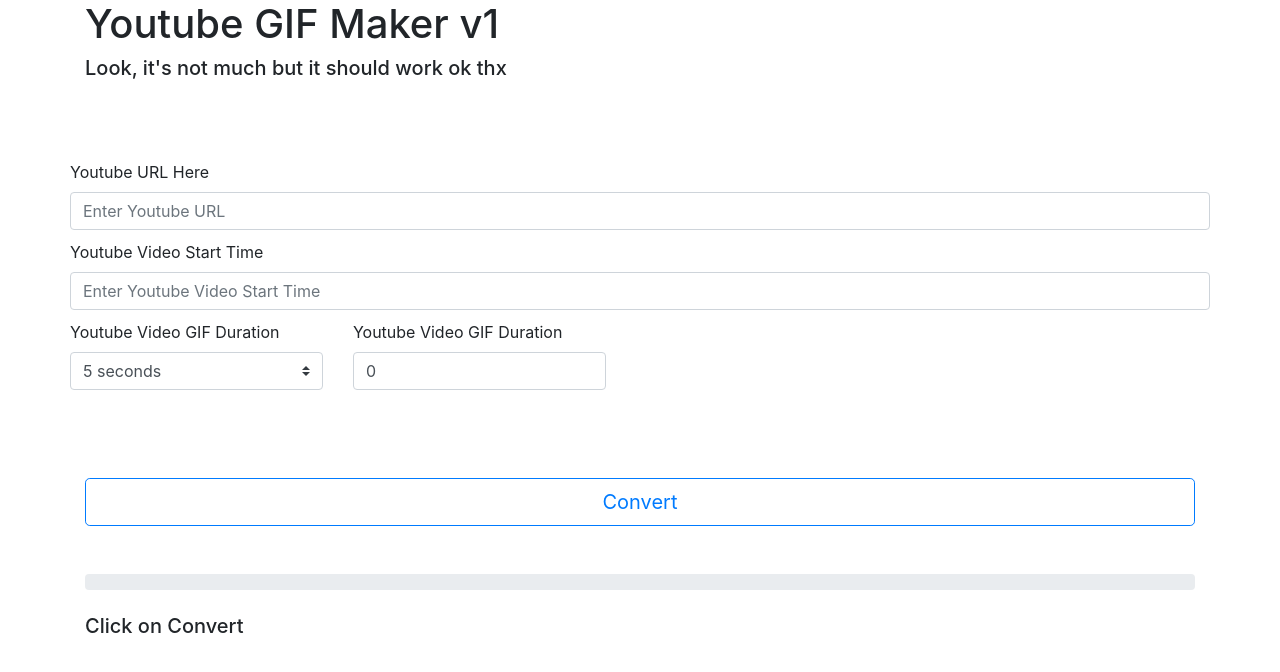
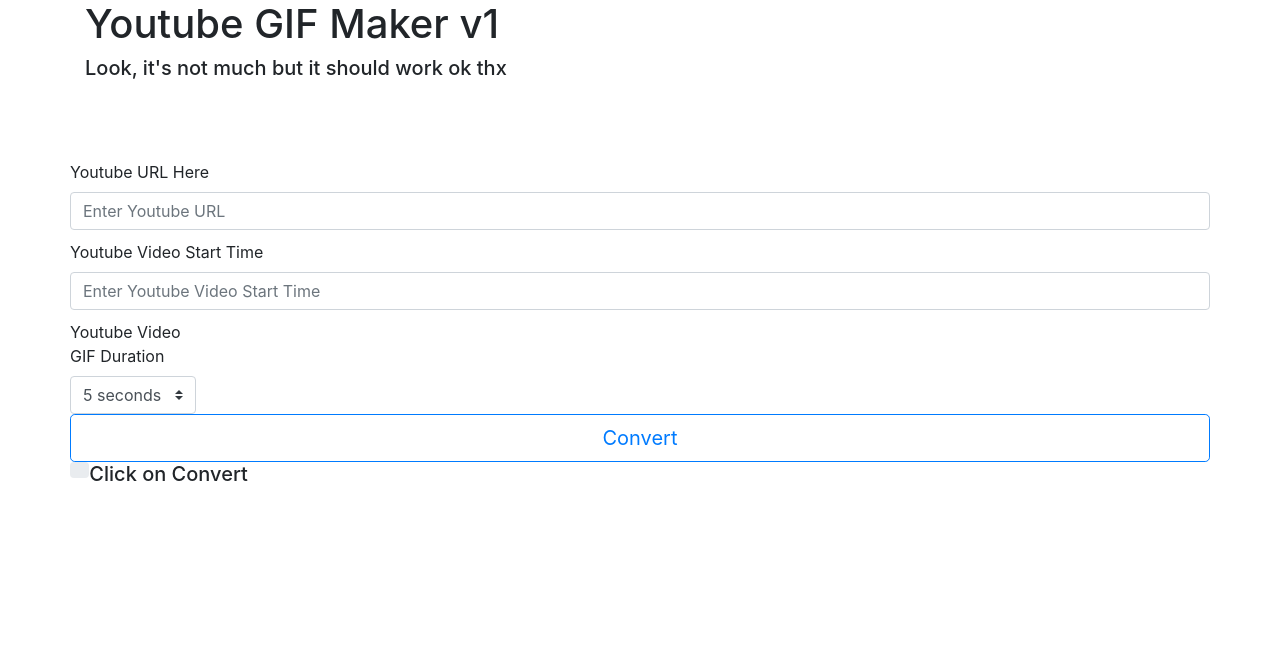
Before and after one commit to Fhy40/ProtonWira, a Flask app: page / in a window 1280 px wide. Shown: the top 672 px of the page. Run offline with Flask 2, Linux system fonts and the light colour scheme; some libraries are stand-ins or nearby versions.

Commit message:
removed redundant html code

```diff
--- a/templates/main.html
+++ b/templates/main.html
@@ -33,12 +33,6 @@
                     <option value="20">20 seconds</option>
                 </select>
                 </div>
-
-                <div class="col-md-5 col-md-offset-2">
-                <label for="example-number-input">Youtube Video GIF Duration</label><br>
-                <input class="form-control" type="number" value="0" id="example-number-input">
-                </div>
-                </div>
             </div>
             <br>
             <br>
```
